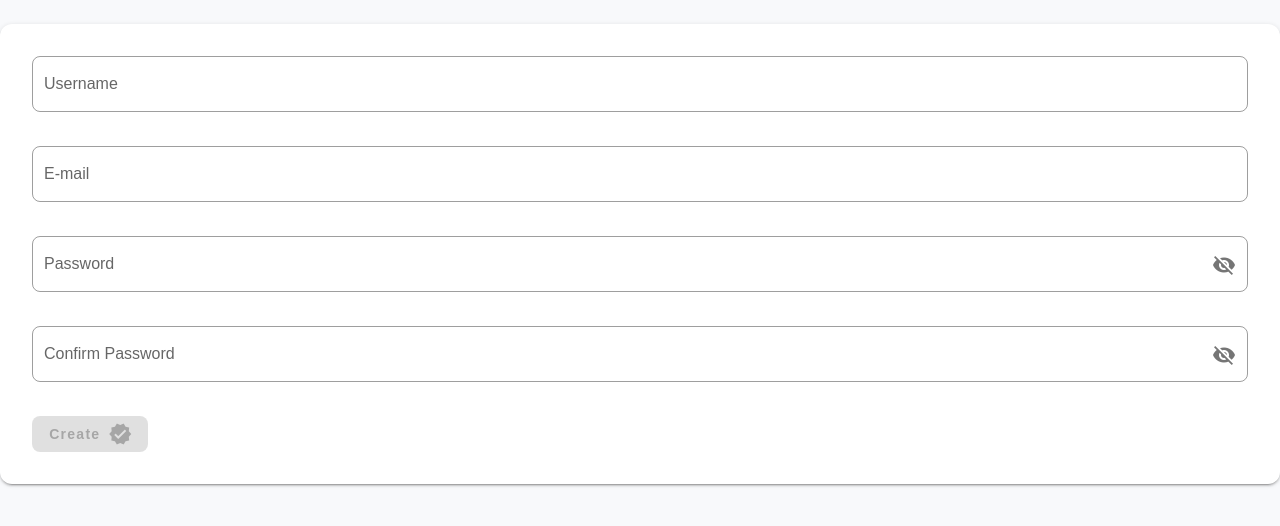
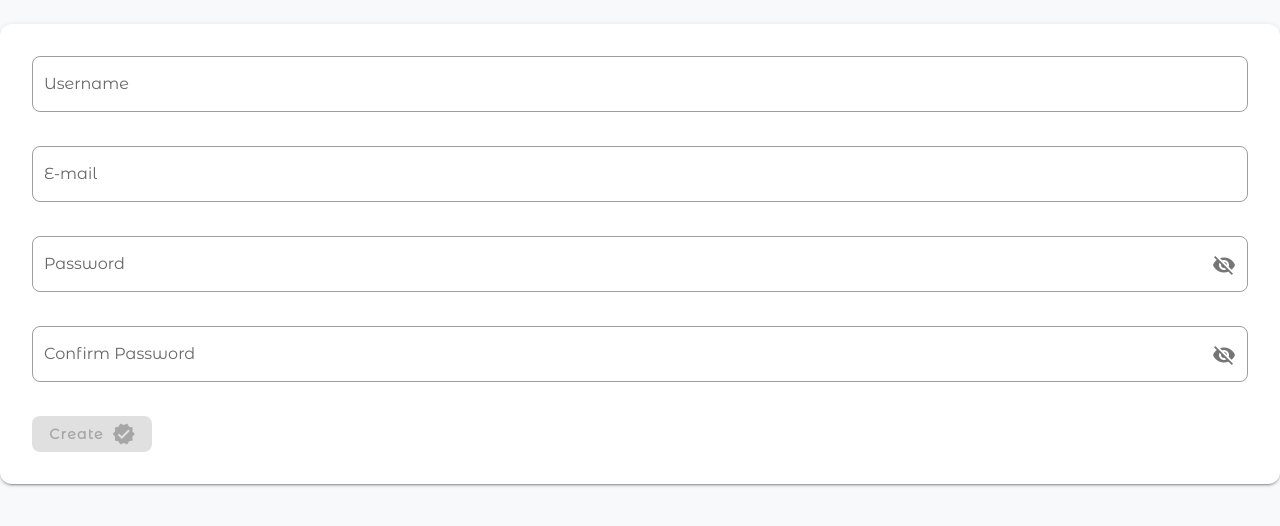
Before and after one commit to sathyanarayanan-v/AmplifyC-Client, a Vue app: page /my-account/new in a window 1280 px wide. Shown: the top 526 px of the page. Built offline with nearby package versions, Linux system fonts and the light colour scheme; no server answers; sample sign-in values are in the browser's storage; a small style sheet from the web is missing; what vue-notification would draw is missing.

Commit message:
Fix: 1. Notification colors changed based on notification type

```diff
--- a/public/index.html
+++ b/public/index.html
@@ -5,7 +5,10 @@
     <meta http-equiv="X-UA-Compatible" content="IE=edge" />
     <meta name="viewport" content="width=device-width,initial-scale=1.0" />
     <link rel="preconnect" href="https://fonts.gstatic.com" />
-    <link href="https://fonts.googleapis.com/css2?family=Montserrat:wght@200&display=swap" rel="stylesheet" />
+    <link
+      href="https://fonts.googleapis.com/css2?family=Montserrat+Alternates&family=Poppins:wght@100;400&display=swap"
+      rel="stylesheet"
+    />
     <link href="https://cdn.jsdelivr.net/npm/@mdi/font@5.x/css/materialdesignicons.min.css" rel="stylesheet" />
     <link rel="icon" href="<%= BASE_URL %>favicon.ico" />
     <title>AmplifyC</title>
--- a/src/components/Notifications.vue
+++ b/src/components/Notifications.vue
@@ -15,7 +15,9 @@
             </div>
           </div>
           <template v-slot:close="{ toggle }">
-            <v-btn color="primary" dark @click="myFunction(toggle, props.item)"> <v-icon>mdi-close</v-icon> </v-btn>
+            <v-btn icon @click="myFunction(toggle, props.item)">
+              <v-icon :color="props.item.data.color">mdi-close-circle</v-icon>
+            </v-btn>
           </template>
         </v-alert>
       </template>
--- a/src/css/global.scss
+++ b/src/css/global.scss
@@ -1,5 +1,5 @@
 * {
-  font-family: sans-serif;
+  font-family: 'Montserrat Alternates', sans-serif;
   user-select: none;
   scrollbar-color: white white !important;
 }
@@ -252,3 +252,6 @@ nav {
 .width-50 {
   width: 50%;
 }
+.error-text {
+  color: #de3e44 !important;
+}
--- a/src/layout/NotificationPanel.vue
+++ b/src/layout/NotificationPanel.vue
@@ -59,7 +59,7 @@
             <v-tooltip bottom content-class="sidebarLogoutTooltip">
               <template v-slot:activator="{ on, attrs }">
                 <v-btn icon v-bind="attrs" v-on="on" @click="readNotification(notification.id)">
-                  <v-icon color="grey lighten-1">mdi-close-circle-outline</v-icon>
+                  <v-icon :color="notification.data.color">mdi-close-circle-outline</v-icon>
                 </v-btn>
               </template>
               <span>Close</span>
--- a/src/layout/TheSidebar.vue
+++ b/src/layout/TheSidebar.vue
@@ -29,7 +29,7 @@
       <v-list-item-action>
         <v-tooltip bottom content-class="sidebarLogoutTooltip">
           <template v-slot:activator="{ on, attrs }">
-            <v-btn v-bind="attrs" v-on="on" icon @click="$router.push({ name: 'amplifyc-my-account-login' })">
+            <v-btn v-bind="attrs" v-on="on" icon @click="logout">
               <v-icon>mdi-power</v-icon>
             </v-btn>
           </template>
@@ -48,7 +48,6 @@
         class="sidebar mt-2 py-0"
         :to="item.target"
         color="#0252CC"
-        dark
       >
         <v-list-item-icon>
           <v-icon class="" color="#0252CC">{{ item.icon }}</v-icon>
@@ -110,6 +109,10 @@ export default {
   methods: {
     setDrawer(e) {
       this.$store.dispatch('toggleDrawer', e)
+    },
+    logout() {
+      localStorage.removeItem('token')
+      this.$router.push({ name: 'amplifyc-my-account-login' })
     }
   }
 }
--- a/src/layout/TheToolbar.vue
+++ b/src/layout/TheToolbar.vue
@@ -24,9 +24,23 @@
               </v-btn>
             </template>
 
-            <v-list>
-              <v-list-item v-for="(item, i) in items" :key="i">
-                <v-list-item-title>{{ item.title }}</v-list-item-title>
+            <v-list dense>
+              <v-list-item v-for="(item, i) in items" @click="$router.push(item.link)" :key="i">
+                <v-list-item-icon>
+                  <v-icon v-text="item.icon" color="#0252cc"></v-icon>
+                </v-list-item-icon>
+                <v-list-item-content>
+                  <v-list-item-title v-text="item.text" class="primary-text"></v-list-item-title>
+                </v-list-item-content>
+              </v-list-item>
+              <v-divider></v-divider>
+              <v-list-item @click="logout">
+                <v-list-item-icon>
+                  <v-icon color="#de3e44">mdi-power</v-icon>
+                </v-list-item-icon>
+                <v-list-item-content>
+                  <v-list-item-title class="error-text">Logout</v-list-item-title>
+                </v-list-item-content>
               </v-list-item>
             </v-list>
           </v-menu>
@@ -42,7 +56,24 @@ import { VueStrong } from '../typedVue'
 
 @Component
 export default class TheToolBar extends VueStrong {
-  items = [{ title: 'hello' }, { title: 'hello' }, { title: 'hello' }, { title: 'hello' }]
+  items = [
+    {
+      text: 'My Profile',
+      icon: 'mdi-account-circle-outline',
+      link: { name: 'amplifyc-my-account' }
+    },
+    {
+      text: 'Dashboard',
+      icon: 'mdi-home',
+      link: { name: 'amplifyc-companies' }
+    },
+    {
+      text: 'Tools',
+      icon: 'mdi-tools',
+      link: { name: 'amplifyc-my-tools' }
+    }
+  ]
+  selectedItem = 1
   permanent = { xs: true, sm: true, md: false, lg: false, xl: false }
   toggleDrawer() {
     this.$store.dispatch('toggleDrawer', true)
@@ -50,6 +81,10 @@ export default class TheToolBar extends VueStrong {
   toggleNotificationPanel() {
     this.$store.dispatch('toggleNotificationPanel', true)
   }
+  logout() {
+    localStorage.removeItem('token')
+    this.$router.push({ name: 'amplifyc-my-account-login' })
+  }
 }
 </script>
 
```
